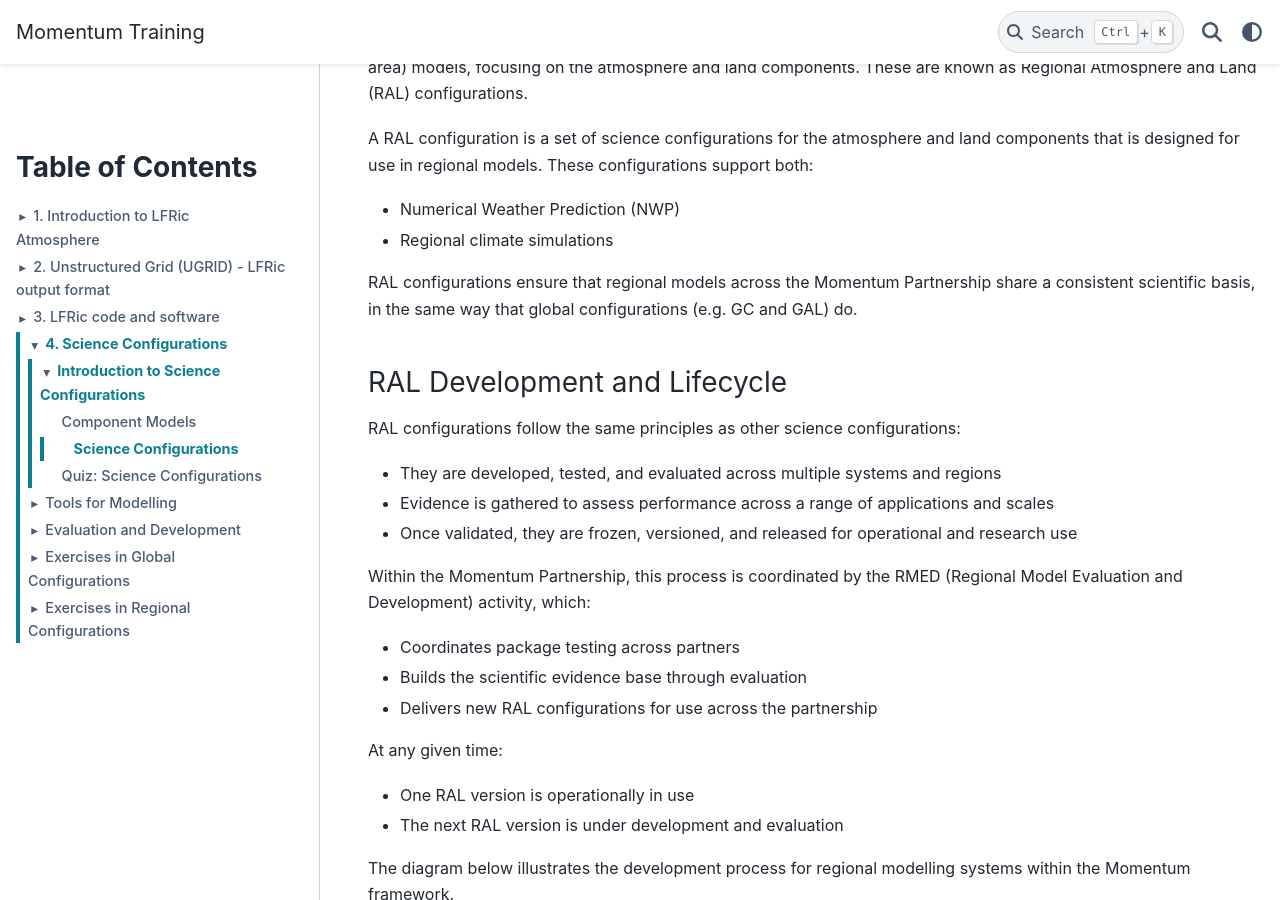
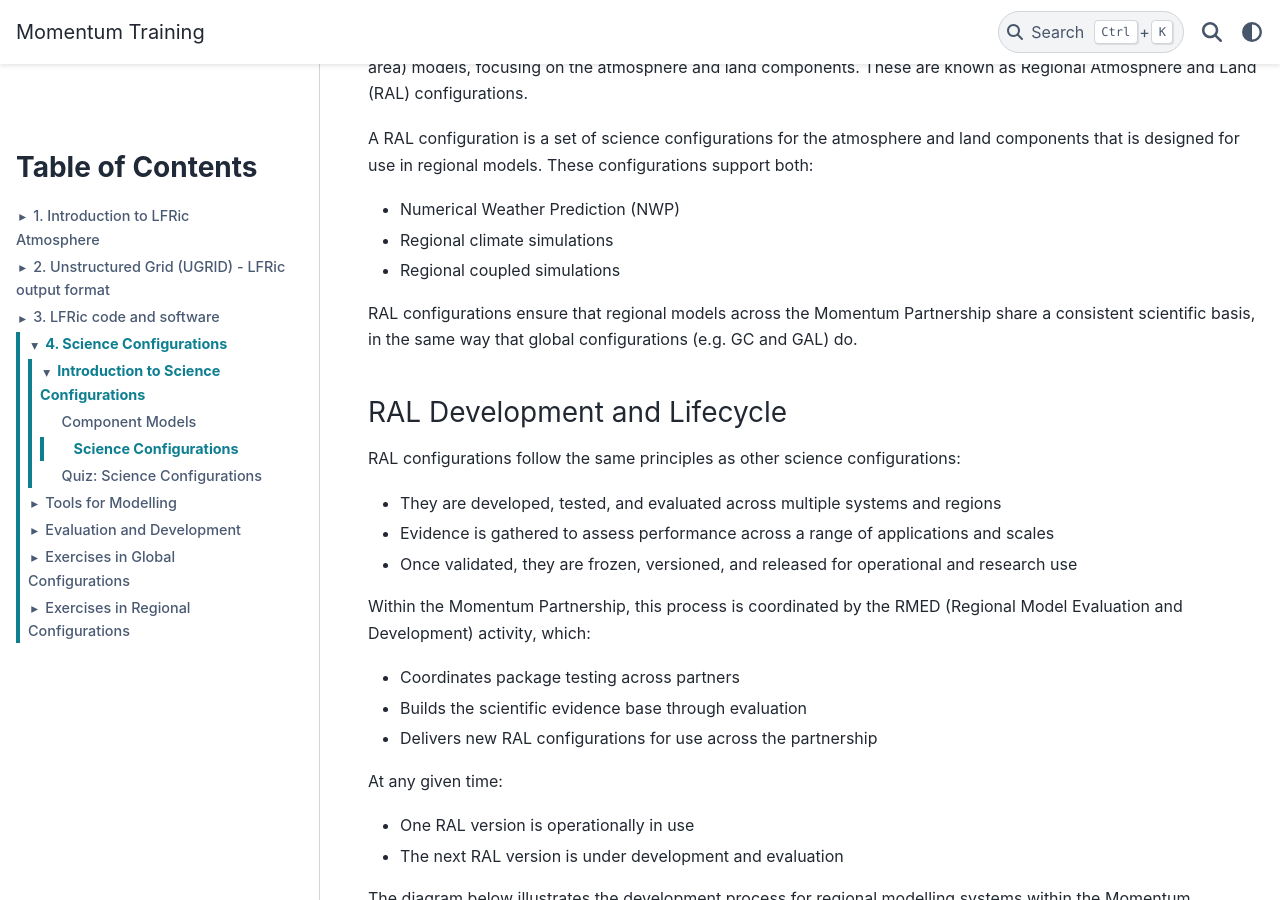
Before and after one commit to MetOffice/LFRic-Atmosphere-Training, a Sphinx documentation site: the page built from source/modelling/introduction/science_config/science_config.rst, in a window 1280 px wide and 900 px high, scrolled down 1004 px. Built offline with Sphinx 7.4.7 and the PyData theme 0.15.4, drawn with Linux system fonts in a browser that asks for light colours.

Commit message:
Update source/modelling/introduction/science_config/science_config.rst
Signed-off-by: Joao Teixeira <7337781+jcmt@users.noreply.github.com>

```diff
--- a/source/modelling/introduction/science_config/science_config.rst
+++ b/source/modelling/introduction/science_config/science_config.rst
@@ -32,6 +32,8 @@ A RAL configuration is a set of science configurations for the atmosphere and la
 
 * Numerical Weather Prediction (NWP)
 * Regional climate simulations
+* Regional coupled simulations
+
 
 RAL configurations ensure that regional models across the Momentum Partnership share a consistent scientific basis, in the same way that global configurations (e.g. GC and GAL) do.
 
```
